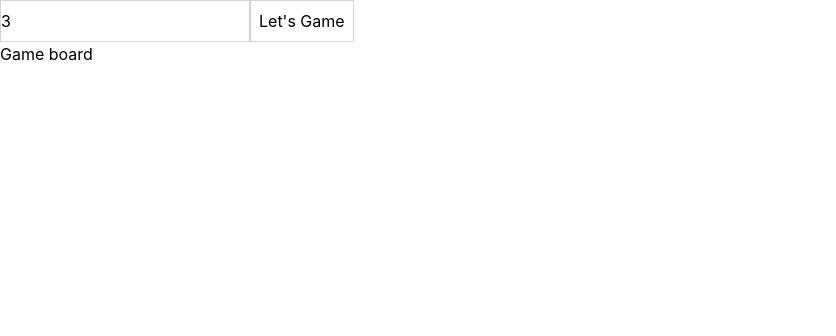
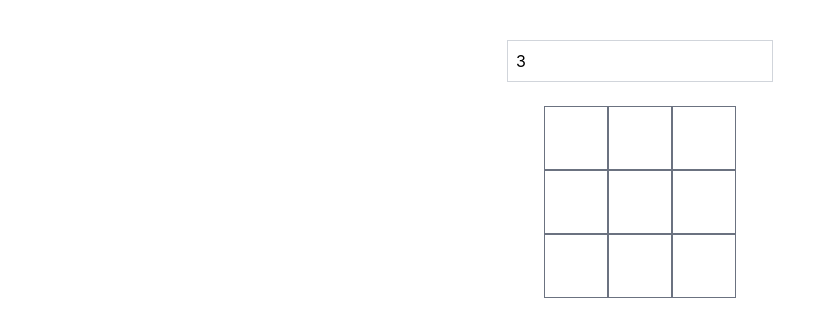
Before and after one commit to MonaMag/tic-tac-toy, a React (Create React App) app: page / in a window 1280 px wide. Shown: the top 336 px of the page, without its empty margins (0-836 px from the left). Built offline with nearby package versions, Linux system fonts and the light colour scheme.

Commit message:
added TicTacToe component

```diff
--- /dev/null
+++ b/src/MyApp.tsx
@@ -0,0 +1,24 @@
+import { useState } from 'react';
+import './App.css';
+import { TicTacToe } from './TicTacToe';
+
+
+function App() {
+  const [size, setSize] = useState(3);
+
+  return (
+    <div className="flex flex-col items-center p-10">
+      <div className="flex flex-row mb-6">
+        <input
+          min="3"
+          max="10"
+          value={size}
+          onChange={(e) => setSize(Number(e.target.value))}
+          className="p-2 border border-gray-300"
+        />
+      </div>
+      <TicTacToe size={size} />
+    </div>
+  );
+}
+export default App;
--- /dev/null
+++ b/src/Square.tsx
@@ -0,0 +1,18 @@
+export const Square = ({
+  value,
+  onClick,
+  isWinning,
+}: {
+  value: 'X' | 'O' | null;
+  onClick: () => void;
+  isWinning: boolean;
+}) => {
+  return (
+    <button
+      className={`w-16 h-16 border border-gray-500 ${isWinning ? 'bg-green-500' : 'bg-white'}`}
+      onClick={onClick}
+    >
+      {value}
+    </button>
+  );
+};
--- /dev/null
+++ b/src/TicTacToe.tsx
@@ -0,0 +1,127 @@
+import { useEffect, useState } from "react";
+import { Square } from "./Square";
+
+export const TicTacToe = ({ size }: { size: number }) => {
+  const [board, setBoard] = useState(
+    Array(size)
+      .fill(null)
+      .map(() => Array(size).fill(null))
+  );
+  const [isXNext, setIsXNext] = useState(true);
+  const [winner, setWinner] = useState<'X' | 'O' | null>(null);
+  const [winningLine, setWinningLine] = useState<number[]>([]);
+
+  useEffect(() => {
+    setBoard(
+      Array(size)
+        .fill(null)
+        .map(() => Array(size).fill(null))
+    );
+    setWinner(null);
+    setIsXNext(true);
+    setWinningLine([]);
+  }, [size, setWinner, setIsXNext]);
+
+  const handleClick = (row: number, col: number) => {
+    if (board[row][col] || winner) return;
+
+    const newBoard = board.map((r) => [...r]);
+    newBoard[row][col] = isXNext ? 'X' : 'O';
+    setBoard(newBoard);
+    setIsXNext(!isXNext);
+
+    const winInfo = checkWinner(newBoard);
+    if (winInfo) {
+      setWinner(winInfo.winner);
+      setWinningLine(winInfo.line);
+    }
+  };
+
+  const checkWinner = (board: Array<Array<'X' | 'O' | null>>) => {
+    const size = board.length;
+    const lines: Array<{ winner: 'X' | 'O' | null; line: number[] }> = [];
+
+    // Проверка горизонталей и вертикалей
+    for (let i = 0; i < size; i++) {
+      // Горизонтальная проверка
+      if (board[i][0] && board[i].every((cell) => cell === board[i][0])) {
+        const line = Array.from(
+          { length: size },
+          (_, index) => i * size + index
+        );
+        lines.push({
+          winner: board[i][0],
+          line,
+        });
+        return lines[lines.length - 1];
+      }
+
+      const col = board.map((row) => row[i]);
+      if (col[0] && col.every((cell) => cell === col[0])) {
+        const line = Array.from(
+          { length: size },
+          (_, index) => index * size + i
+        );
+        lines.push({ winner: col[0], line });
+        return lines[lines.length - 1];
+      }
+    }
+
+    const topLeftToBottomRight = board.map((row, index) => row[index]);
+    if (
+      topLeftToBottomRight[0] &&
+      topLeftToBottomRight.every((cell) => cell === topLeftToBottomRight[0])
+    ) {
+      const line = Array.from(
+        { length: size },
+        (_, index) => index * size + index
+      );
+      lines.push({
+        winner: topLeftToBottomRight[0],
+        line,
+      });
+      return lines[lines.length - 1];
+    }
+
+    const topRightToBottomLeft = board.map(
+      (row, index) => row[size - 1 - index]
+    );
+    if (
+      topRightToBottomLeft[0] &&
+      topRightToBottomLeft.every((cell) => cell === topRightToBottomLeft[0])
+    ) {
+      const line = Array.from(
+        { length: size },
+        (_, index) => (index + 1) * size - index - 1
+      );
+      lines.push({
+        winner: topRightToBottomLeft[0],
+        line,
+      });
+      return lines[lines.length - 1];
+    }
+
+    return null;
+  };
+
+  return (
+    <>
+      <div
+        className="grid grid-cols-1"
+        style={{ gridTemplateColumns: `repeat(${size}, 1fr)` }}
+      >
+        {board.map((row, rowIndex) =>
+          row.map((value, colIndex) => (
+            <Square
+              key={`${rowIndex}+${colIndex}`}
+              value={value}
+              isWinning={winningLine.includes(rowIndex * size + colIndex)}
+              onClick={() => handleClick(rowIndex, colIndex)}
+            />
+          ))
+        )}
+      </div>
+      {winner && <div className="mt-4 text-xl">Победитель: {winner}</div>}
+    </>
+  );
+};
--- a/src/index.tsx
+++ b/src/index.tsx
@@ -1,13 +1,16 @@
 import React from 'react';
 import ReactDOM from 'react-dom/client';
 import './index.css';
-import App from './App';
+import MyApp from './MyApp';
+//import App from './App';
+
 
 const root = ReactDOM.createRoot(
   document.getElementById('root') as HTMLElement
 );
 root.render(
   <React.StrictMode>
-    <App />
+    {/* <App /> */}
+    <MyApp />
   </React.StrictMode>
 );
```
